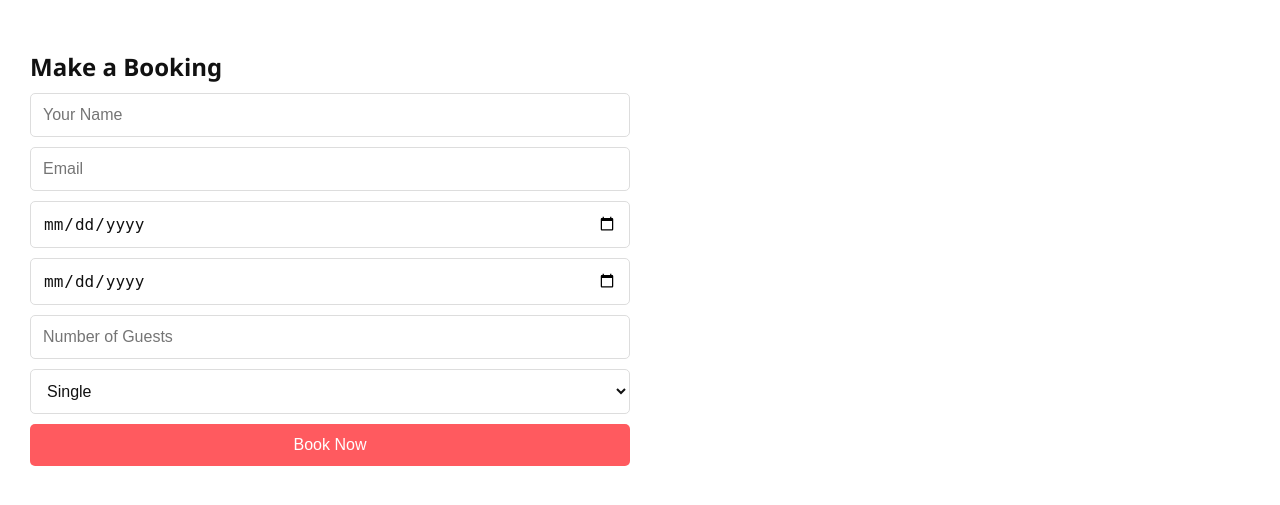
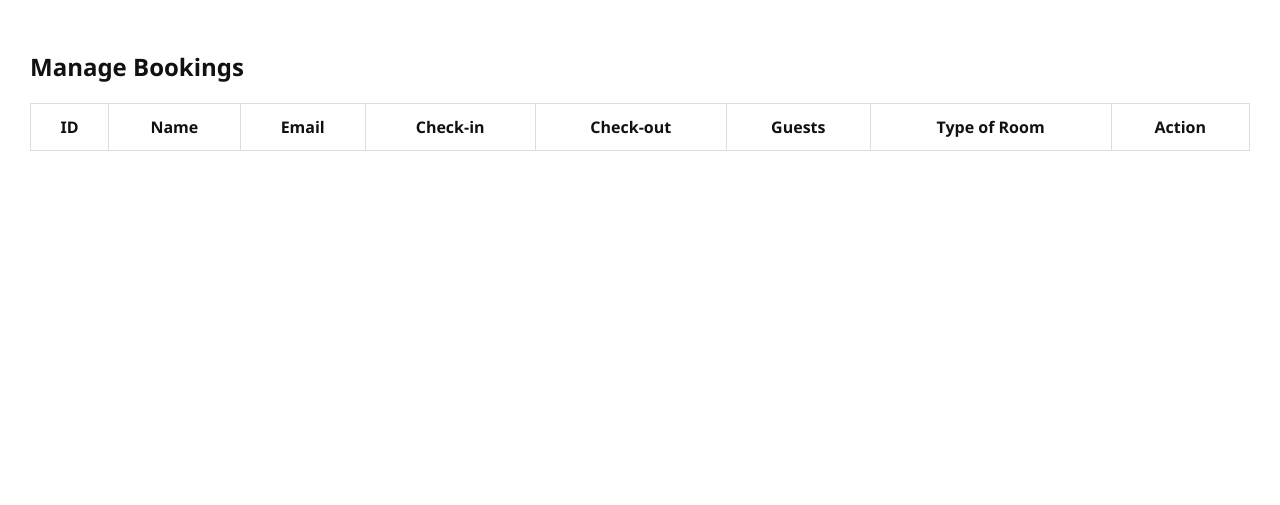
Before and after one commit to UtkarshSaxena01/StayLink_Project, a Flask app: page /index_user in a window 1280 px wide. Shown: the part 88-593 px from the top of the page. Run offline with Flask 3, Linux system fonts and the light colour scheme; data that the repository does not hold is empty.

Commit message:
Route update

```diff
--- a/app.py
+++ b/app.py
@@ -16,10 +16,16 @@ db_config = {
 def get_db_connection():
     return mysql.connector.connect(**db_config)
 
+is_login = False
+
 # ---------------------- AUTH ROUTES ---------------------- #
 @app.route('/')
 def home():
-    return redirect('/login')
+    global is_login
+    if not is_login:
+        return redirect('/login')
+    else:
+        return render_template('index_user.html')
 
 @app.route('/register', methods=['GET', 'POST'])
 def register():
@@ -45,6 +51,7 @@ def register():
 
 @app.route('/login', methods=['GET', 'POST'])
 def login():
+    global is_login
     if request.method == 'POST':
         email = request.form['email']
         password = request.form['password']
@@ -58,7 +65,8 @@ def login():
         if user:
             session['user_id'] = user['id']
             session['user_name'] = user['name']
-            return redirect('/admin')
+            is_login = True
+            return redirect('/')
         else:
             flash("Invalid credentials. Please try again.")
             return redirect('/login')
@@ -78,9 +86,9 @@ def index_user():
     cursor.execute("SELECT * FROM bookings")
     bookings = cursor.fetchall()
     conn.close()
-    return render_template('index_user.html', bookings=bookings)
+    return render_template('index_admin.html', bookings=bookings)
 
-@app.route('/book', methods=['POST'])
+@app.route('/book', methods=['GET', 'POST'])
 def book():
     name = request.form['name']
     email = request.form['email']
@@ -91,7 +99,18 @@ def book():
 
     conn = get_db_connection()
     cursor = conn.cursor()
-    cursor.execute(
-        "INSERT INTO bookings (name, email, check_in, check_out, guests, type_of_room) VALUES (%s, %s, %s, %s, %s, %s)",
-        (name, email, check_in, check_out, guests, type_of_room)
-    )
+    try:
+        cursor.execute(
+            "INSERT INTO bookings (name, email, check_in, check_out, guest, type_of_room) VALUES (%s, %s, %s, %s, %s, %s)",
+            (name, email, check_in, check_out, guests, type_of_room)
+        )
+        conn.commit()
+    finally:
+        conn.close()
+
+    return redirect('/index_user')
+
+
+
+if __name__ == '__main__':
+    app.run(debug=True)
--- a/templates/index_admin.html
+++ b/templates/index_admin.html
@@ -1,4 +1,3 @@
-
 <!DOCTYPE html>
 <html lang="en">
 <head>
--- a/templates/index_user.html
+++ b/templates/index_user.html
@@ -27,7 +27,7 @@
 <main>
 
     <h2>Make a Booking</h2>
-    <form action="/book" method="post">
+    <form action="/book" method="POST">
         <input type="text" name="name" placeholder="Your Name" required>
         <input type="email" name="email" placeholder="Email" required>
         <input type="date" name="check_in" required>
```
